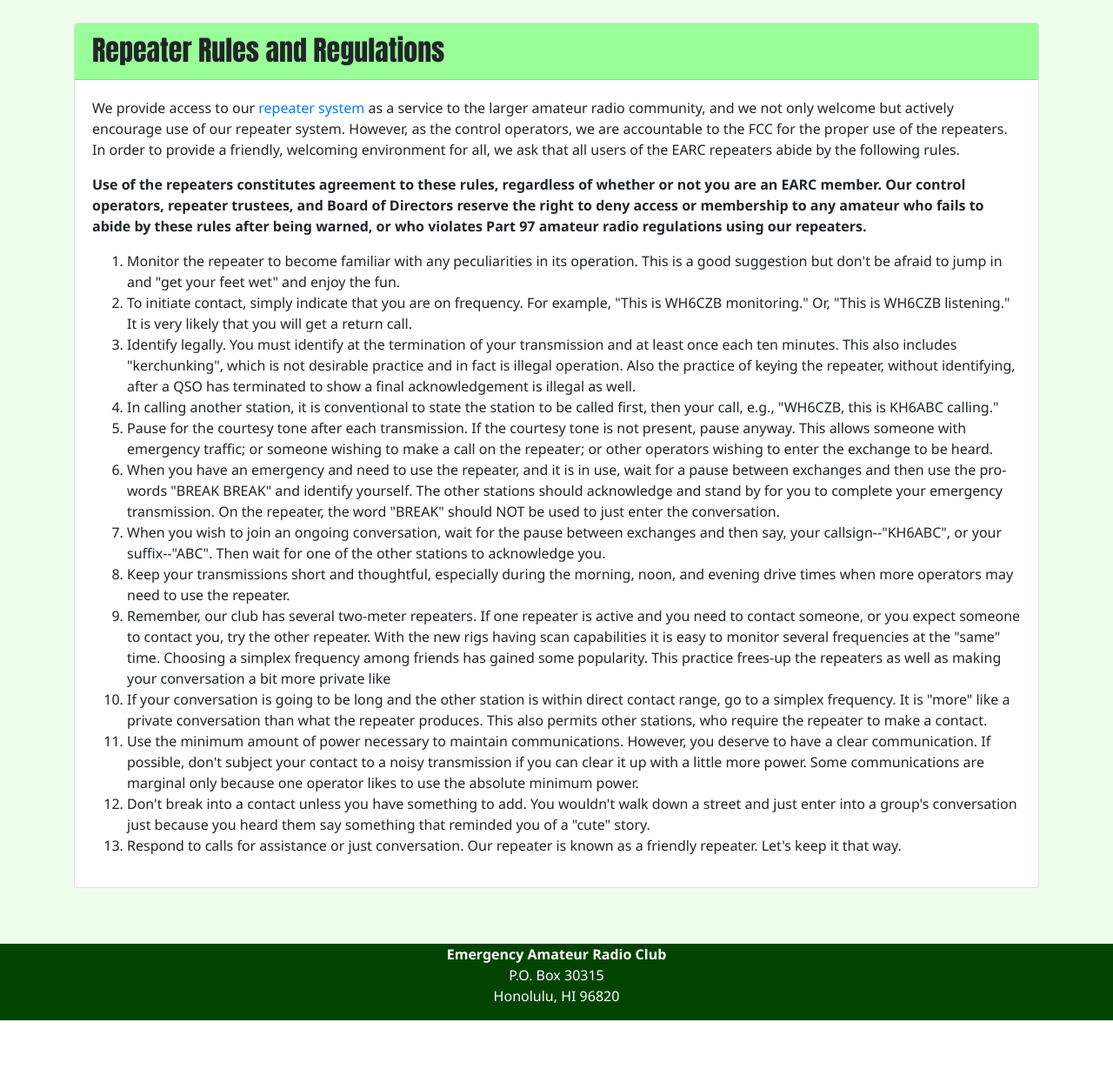
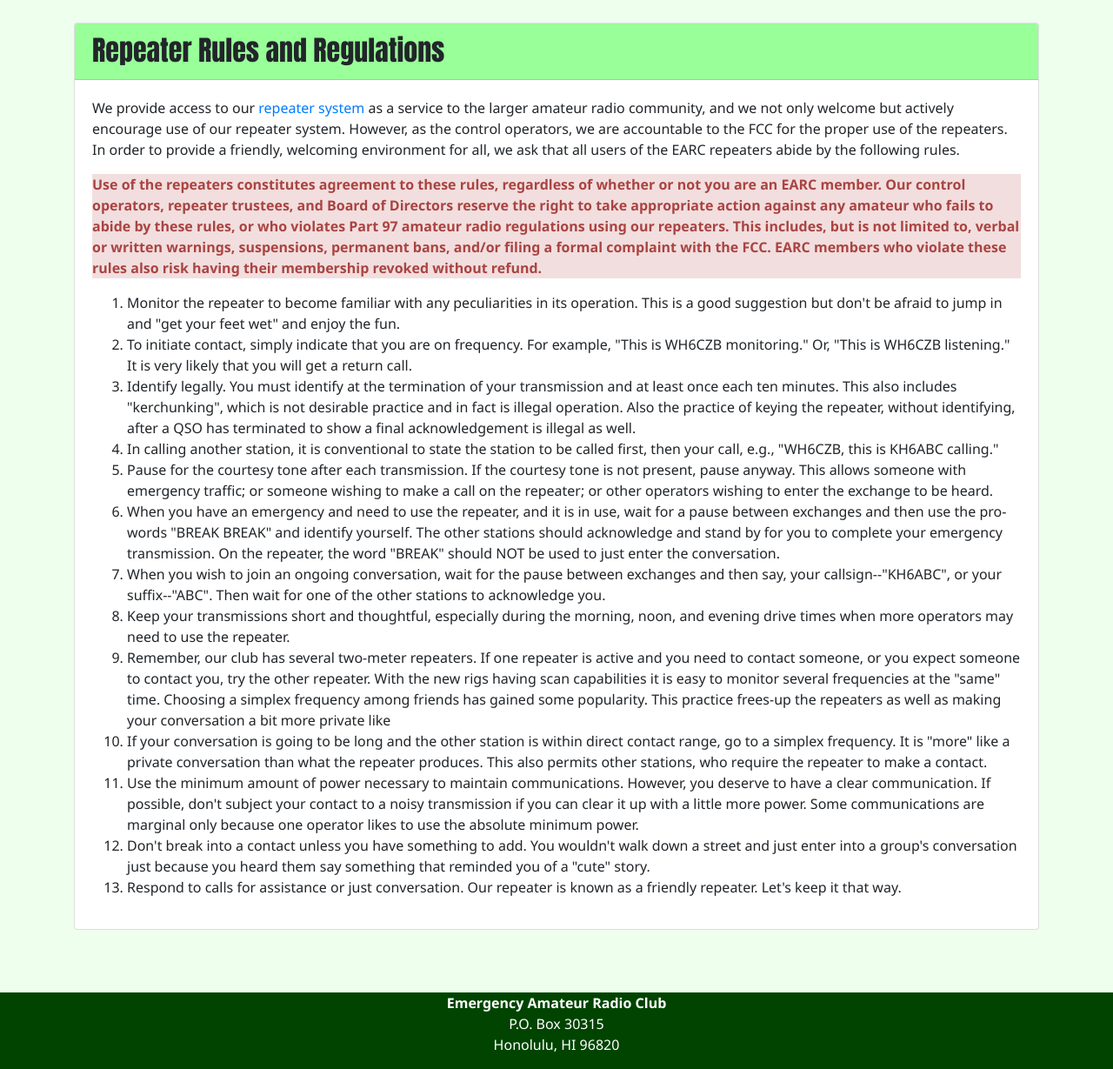
Before and after one commit to pineapplejuice/earc2-members, a Django app: page /homepage/repeaters/rules/ in a window 1280 px wide. Shown: the part 194-1423 px from the top of the page at 87% size. Before the commit the page ends 1367 px from the top, so only its background shows below. Run offline with Django 3.2, Linux system fonts and the light colour scheme; some libraries are stand-ins or nearby versions.

Commit message:
Update repeater rules warning

```diff
--- a/homepage/templates/homepage/repeater_rules.html
+++ b/homepage/templates/homepage/repeater_rules.html
@@ -4,13 +4,16 @@
 
 {% block content %}
 
-<div class="card">
+<div class="card mb-2">
 	<div class="card-header">
 		<span class="h2 title">Repeater Rules and Regulations</span>
 	</div>
 	<div class="card-body">
 		<p>We provide access to our <a href="{% url 'repeaters' %}">repeater system</a> as a service to the larger amateur radio community, and we not only welcome but actively encourage use of our repeater system. However, as the control operators, we are accountable to the FCC for the proper use of the repeaters. In order to provide a friendly, welcoming environment for all, we ask that all users of the EARC repeaters abide by the following rules.</p>
-		<p><b>Use of the repeaters constitutes agreement to these rules, regardless of whether or not you are an EARC member. Our control operators, repeater trustees, and Board of Directors reserve the right to deny access or membership to any amateur who fails to abide by these rules after being warned, or who violates Part 97 amateur radio regulations using our repeaters.</b></p>
+		<div class="alert-error">
+    		<p><b>Use of the repeaters constitutes agreement to these rules, regardless of whether or not you are an EARC member. Our control operators, repeater trustees, and Board of Directors reserve the right to take appropriate action against any amateur who fails to abide by these rules, or who violates Part 97 amateur radio regulations using our repeaters. This includes, but is not limited to, verbal or written warnings, suspensions, permanent bans, and/or filing a formal complaint with the FCC. EARC members who violate these rules also risk having their membership revoked without refund.</b></p>
+		</div>
+
 
 		<ol>
 			<li>Monitor the repeater to become familiar with any peculiarities in its operation. This is a good suggestion but don't be afraid to jump in and "get your feet wet" and enjoy the fun.</li>
```
